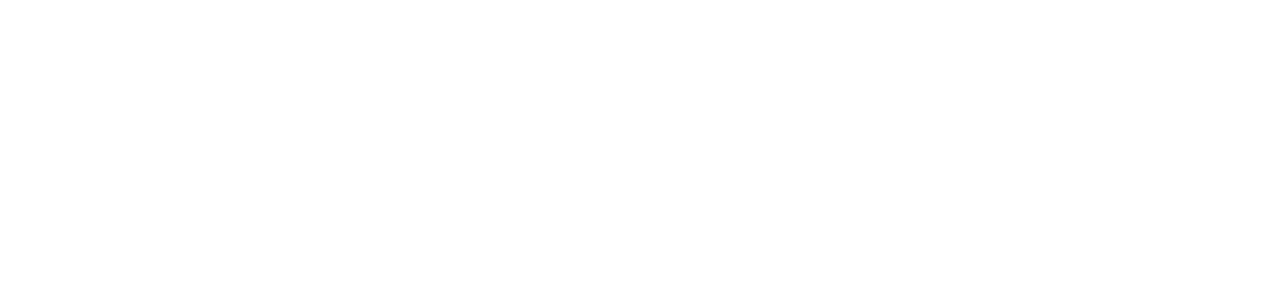
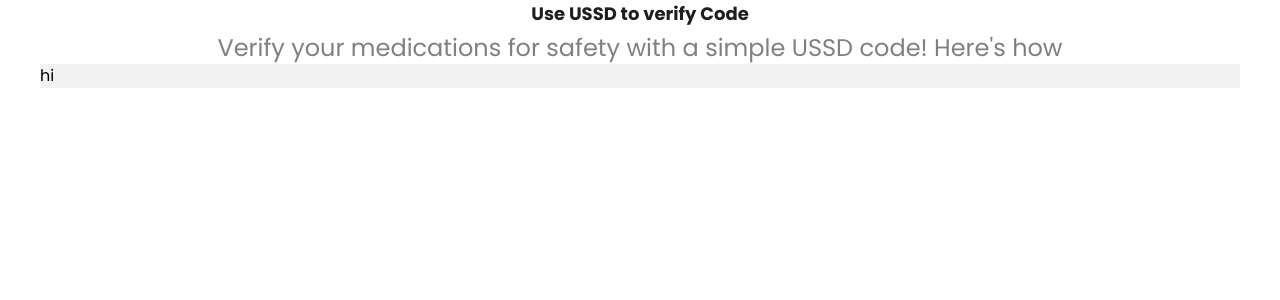
Before and after one commit to agionoja/BlockFakeFX, a React (Vite) app: page / in a window 1280 px wide. Shown: the top 300 px of the page. Built offline with nearby package versions, Linux system fonts and the light colour scheme.

Commit message:
fix conflict

```diff
--- a/index.html
+++ b/index.html
@@ -2,7 +2,12 @@
 <html lang="en">
   <head>
     <meta charset="UTF-8" />
-    <link rel="icon" type="image/svg+xml" href="/vite.svg" />
+    <link rel="preconnect" href="https://fonts.googleapis.com" />
+    <link rel="preconnect" href="https://fonts.gstatic.com" crossorigin />
+    <link
+      href="https://fonts.googleapis.com/css2?family=Poppins:ital,wght@0,100;0,200;0,300;0,400;0,500;0,600;0,700;0,800;0,900;1,100;1,200;1,300;1,400;1,500;1,600;1,700;1,800;1,900&family=Roboto:ital,wght@0,100;0,300;0,400;0,500;0,700;0,900;1,100;1,300;1,400;1,500;1,700;1,900&family=Ubuntu:wght@400;500;700&display=swap"
+      rel="stylesheet"
+    />
     <meta name="viewport" content="width=device-width, initial-scale=1.0" />
     <title>BlockFakeFX</title>
   </head>
--- a/src/App.jsx
+++ b/src/App.jsx
@@ -3,7 +3,9 @@
 function App() {
   return (
     <>
-      <HowTO></HowTO>
+      <div className={"mx-auto"}>
+        <HowTO></HowTO>
+      </div>
     </>
   );
 }
--- a/src/Components/HowTO.jsx
+++ b/src/Components/HowTO.jsx
@@ -1,5 +1,20 @@
 function HowTO() {
-  return <section className={"md: min-w-300 md:w-1240"}></section>;
+  return (
+    <section className={"md: min-w-300  mx-auto md:w-1240"}>
+      <div className={"mx-auto"}>
+        <h2
+          className={" text-textBlack  mb-1 text-center font-bold md:text-lg"}
+        >
+          Use USSD to verify Code
+        </h2>
+        <p className={"text-gray  text-center md:text-2xl"}>
+          {/* eslint-disable-next-line react/no-unescaped-entities */}
+          Verify your medications for safety with a simple USSD code! Here's how
+        </p>
+      </div>
+      <div className={"bg-whiteSmoke mx-auto "}>hi</div>
+    </section>
+  );
 }
 
 export default HowTO;
--- a/tailwind.config.js
+++ b/tailwind.config.js
@@ -20,13 +20,14 @@
       width: {
         343: "21.4375rem",
         350: "12.875rem",
-        1240: "77.5rem",
+        1240: "1200px",
         436: "27.25rem",
         837: "52.3125rem",
         820: "51.25rem",
         400: "25rem",
-        1440: "90rem",
+        // 1440: "90rem",
         430: "26.875rem",
+        800: "60rem",
       },
 
       height: {},
```
